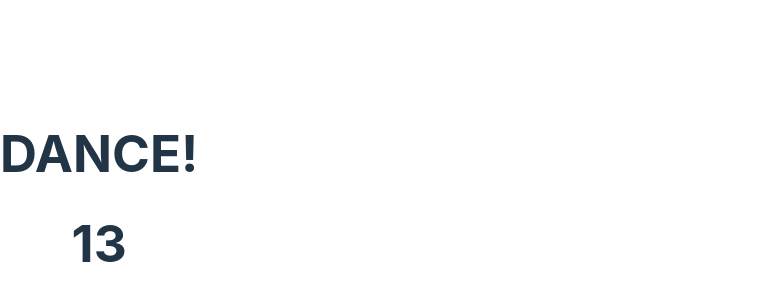
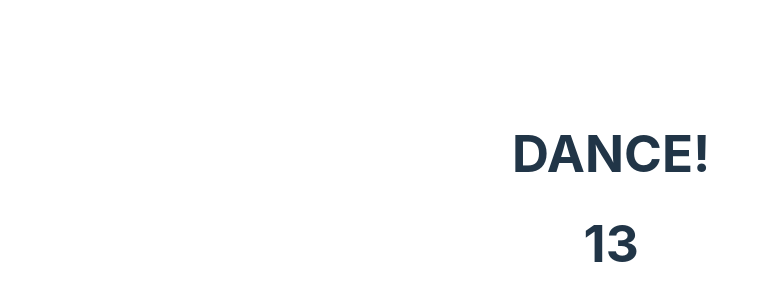
Before and after one commit to nreualuhs/OffBeat, a React (Vite) app in the folder OffBeatReact/: page / in a window 1280 px wide. Shown: the part 202-502 px from the top of the page, without its empty margins (0-766 px from the left). Built offline with nearby package versions, Linux system fonts and the light colour scheme.

Commit message:
timer and imposter message front end basic done

```diff
--- a/OffBeatReact/src/App.jsx
+++ b/OffBeatReact/src/App.jsx
@@ -33,9 +33,11 @@ function App() {
     </>
   ) */
  return(
-  <div>
-    <Timer></Timer>
+  <>
+  <div className="timerpage">
+    <Timer textDisplay={"The imposter is..."}></Timer>
   </div>
+  </>
  );
 
 }
--- a/OffBeatReact/src/TimerPage.jsx
+++ b/OffBeatReact/src/TimerPage.jsx
@@ -1,7 +1,7 @@
 import React, { useEffect, useState } from "react";
 import './index.css'
 
-function Timer() {
+function Timer({textDisplay}) {
     const [seconds, setSeconds] = useState(20);
 
     useEffect(() => {
@@ -14,9 +14,15 @@ function Timer() {
     }, [seconds]);
 
     return (
-        <div className="timerpage">
-            <h1>DANCE!</h1>
-            <h1>{seconds}</h1>
+        <div>
+            {seconds > 0 ? (
+                <>
+                <h1>DANCE!</h1>
+                <h1>{seconds}</h1>
+                </>
+            ) : (
+                <h1>{textDisplay}</h1>
+            )}
         </div>
     );
 }
--- a/OffBeatReact/src/index.css
+++ b/OffBeatReact/src/index.css
@@ -68,6 +68,10 @@ button:focus-visible {
 }
 
 .timerpage {
+  display: flex;
   text-align: center;
-  justify-content: center;
+  align-items: center;
+  font: italic;
+  padding-left: 32rem;
+  padding-right: 32rem;
 }
```
